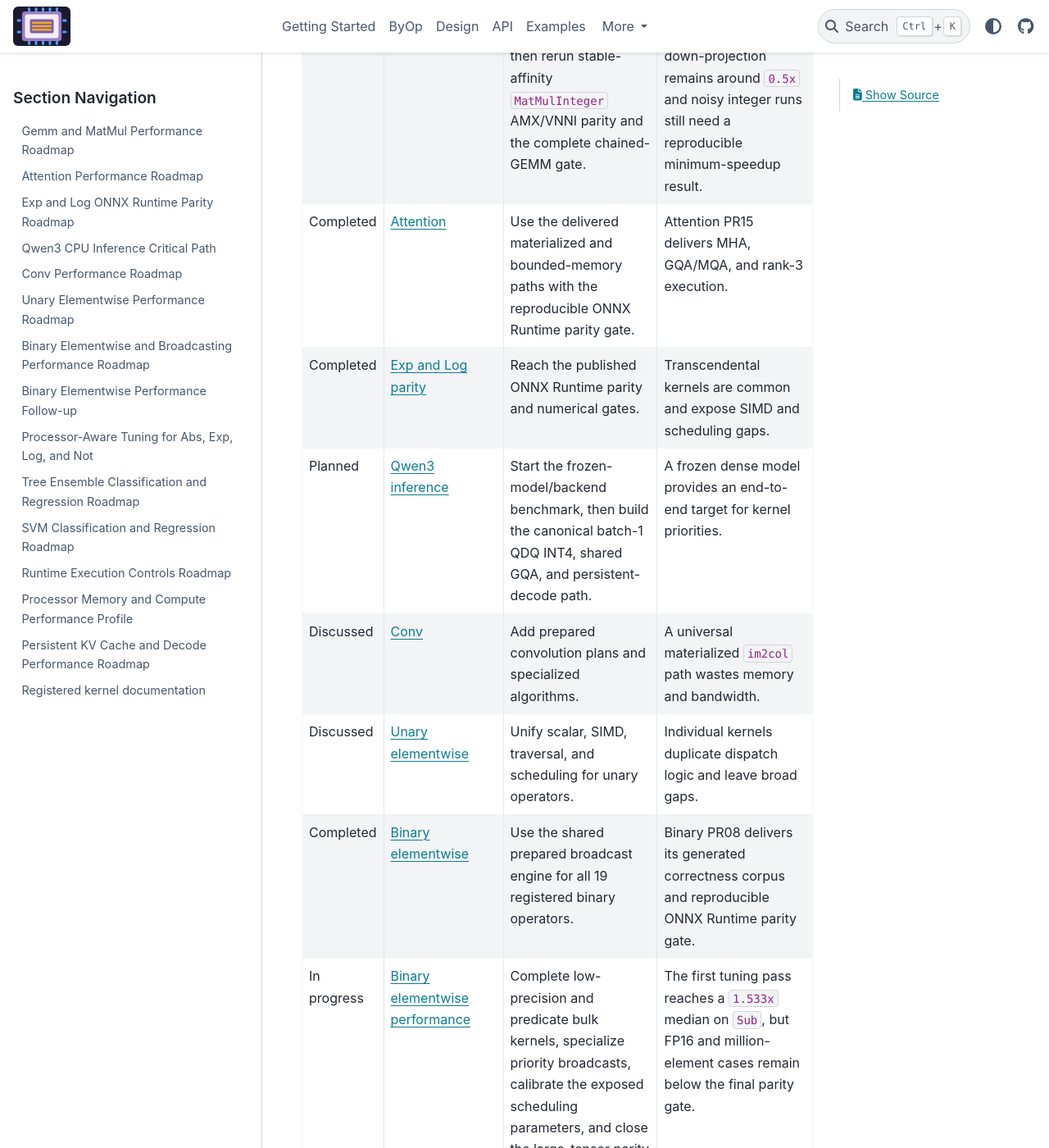
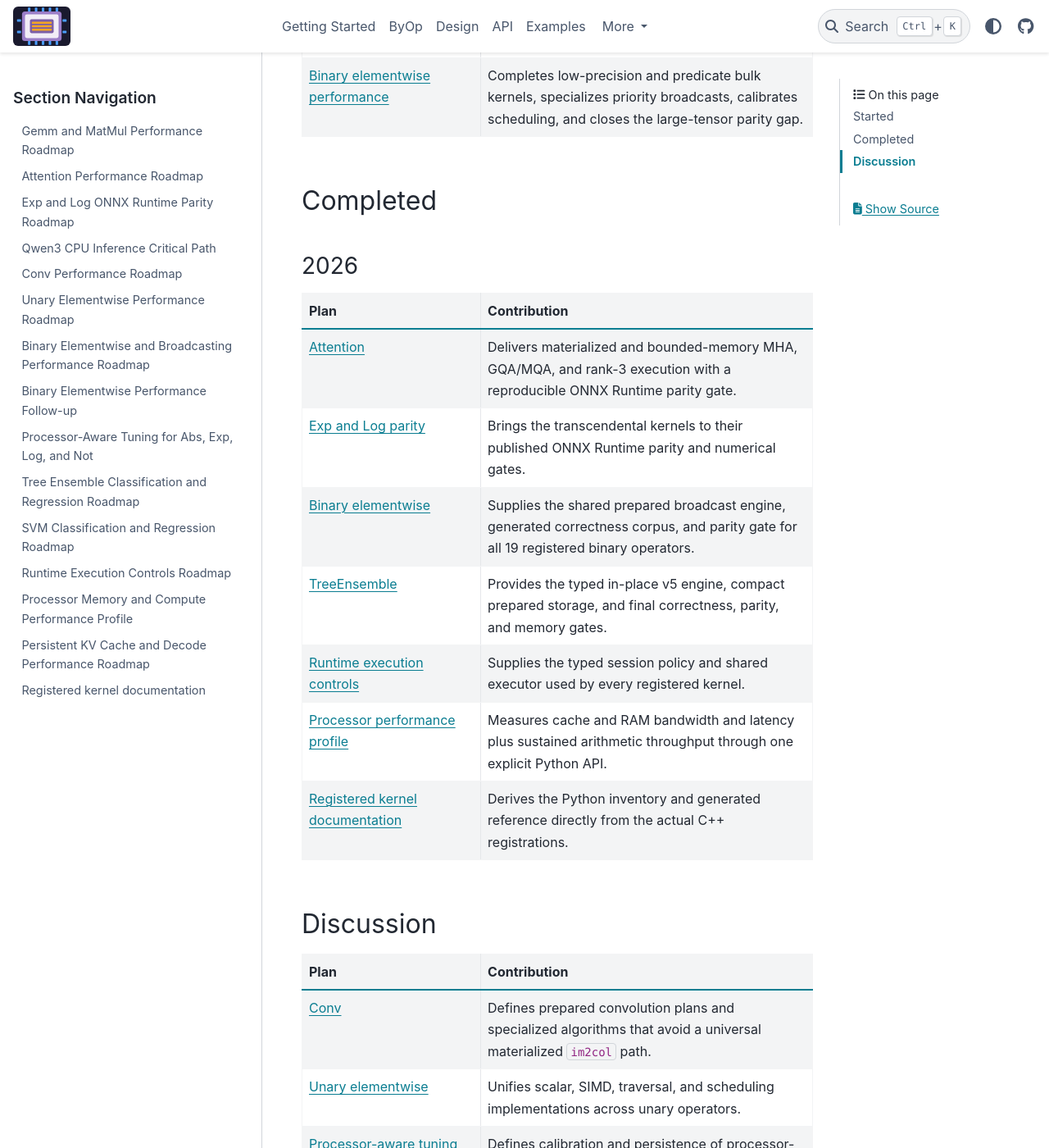
Before and after one commit to xadupre/onnx-light-cpu, a Sphinx documentation site: the page built from docs/next_steps/index.rst, in a window 1280 px wide and 1400 px high, scrolled down 553 px. Shown: the whole window at 82% size. Built offline with Sphinx 7.4.7 and the PyData theme 0.15.4, drawn with Linux system fonts in a browser that asks for light colours; pages that are not in the unit, such as notebooks, are missing from menus; some of the changed text lies outside the part shown.

Commit message:
Reorganize the Next Steps index by status
Group plans into Started, Completed, and Discussion sections and simplify each table to its plan and contribution.

Co-authored-by: Copilot <223556219+Copilot@users.noreply.github.com>

```diff
--- a/docs/next_steps/index.rst
+++ b/docs/next_steps/index.rst
@@ -5,14 +5,6 @@ Next Steps
 
 Performance roadmaps for the kernels that ``onnx-light-cpu`` plans to
 optimize next.
-
-Use the search field to filter by status or text, and select a column heading
-to sort the table.
-
-``Completed`` means every roadmap gate is delivered. ``In progress`` means
-implementation or a final gate remains active. ``Planned`` means the contract
-is implementation-ready but work has not started. ``Discussed`` means the
-roadmap is not implementation-ready and no implementation is active.
 
 .. toctree::
     :maxdepth: 1
@@ -34,91 +26,89 @@ roadmap is not implementation-ready and no implementation is active.
     2026/2026_08_kv_cache
     2026/2026_08_registered_kernel_documentation
 
+Started
+-------
+
 .. list-table::
     :header-rows: 1
-    :widths: 12 24 32 32
+    :widths: 35 65
     :class: sphinx-datatable
 
-    * - Status
-      - Next step
-      - Planned work
-      - Why
-    * - In progress
-      - :doc:`Gemm and MatMul <2026/2026_08_gemm_matmul>`
-      - Close the remaining transformer down-projection GEMM gap, then rerun
+    * - Plan
+      - Contribution
+    * - :doc:`Gemm and MatMul <2026/2026_08_gemm_matmul>`
+      - Closes the remaining transformer down-projection GEMM gap, then reruns
         stable-affinity ``MatMulInteger`` AMX/VNNI parity and the complete
         chained-GEMM gate.
-      - Up-projection and most integer shapes are near parity, but
-        down-projection remains around ``0.5x`` and noisy integer runs still
-        need a reproducible minimum-speedup result.
-    * - Completed
-      - :doc:`Attention <2026/2026_08_attention>`
-      - Use the delivered materialized and bounded-memory paths with the
-        reproducible ONNX Runtime parity gate.
-      - Attention PR15 delivers MHA, GQA/MQA, and rank-3 execution.
-    * - Completed
-      - :doc:`Exp and Log parity <2026/2026_08_exp_log_parity>`
-      - Reach the published ONNX Runtime parity and numerical gates.
-      - Transcendental kernels are common and expose SIMD and scheduling gaps.
-    * - Planned
-      - :doc:`Qwen3 inference <2026/2026_08_qwen3_inference>`
-      - Start the frozen-model/backend benchmark, then build the canonical
-        batch-1 QDQ INT4, shared GQA, and persistent-decode path.
-      - A frozen dense model provides an end-to-end target for kernel priorities.
-    * - Discussed
-      - :doc:`Conv <2026/2026_08_conv>`
-      - Add prepared convolution plans and specialized algorithms.
-      - A universal materialized ``im2col`` path wastes memory and bandwidth.
-    * - Discussed
-      - :doc:`Unary elementwise <2026/2026_08_unary_elementwise>`
-      - Unify scalar, SIMD, traversal, and scheduling for unary operators.
-      - Individual kernels duplicate dispatch logic and leave broad gaps.
-    * - Completed
-      - :doc:`Binary elementwise <2026/2026_08_binary_elementwise>`
-      - Use the shared prepared broadcast engine for all 19 registered binary
-        operators.
-      - Binary PR08 delivers its generated correctness corpus and reproducible
-        ONNX Runtime parity gate.
-    * - In progress
-      - :doc:`Binary elementwise performance
+    * - :doc:`Qwen3 inference <2026/2026_08_qwen3_inference>`
+      - Establishes a frozen end-to-end model benchmark, then builds the
+        canonical batch-1 QDQ INT4, shared GQA, and persistent-decode path.
+    * - :doc:`Binary elementwise performance
         <2026/2026_08_binary_elementwise_performance>`
-      - Complete low-precision and predicate bulk kernels, specialize priority
-        broadcasts, calibrate the exposed scheduling parameters, and close the
+      - Completes low-precision and predicate bulk kernels, specializes
+        priority broadcasts, calibrates scheduling, and closes the
         large-tensor parity gap.
-      - The first tuning pass reaches a ``1.533x`` median on ``Sub``, but FP16
-        and million-element cases remain below the final parity gate.
-    * - Discussed
-      - :doc:`Processor-aware tuning <2026/2026_08_elementwise_kernel_tuning>`
-      - Calibrate and persist processor-specific elementwise thresholds.
-      - Fixed worker limits and crossovers do not transfer across processors.
-    * - Completed
-      - :doc:`TreeEnsemble <2026/2026_08_tree_ensemble>`
-      - Keep the typed in-place v5 engine, 24-byte runtime nodes, compact
-        post-preparation storage, and final parity/memory gate validated against
-        the merged ``onnx-light`` executor.
-      - The complete corpus, backend suite, and stable-memory rerun pass against
-        ``onnx-light`` commit ``002ec2d4``.
-    * - Discussed
-      - :doc:`SVM <2026/2026_08_svm>`
-      - Add prepared SVM classification and regression kernels.
-      - ``onnx-light-cpu`` does not yet register optimized SVM operators.
-    * - Completed
-      - :doc:`Runtime execution controls <2026/2026_08_runtime_execution_controls>`
-      - Use the typed session policy and executor for every registered kernel.
-      - A second CPU scheduler would invalidate runtime limits and diagnostics.
-    * - Completed
-      - :doc:`Processor performance profile <2026/2026_08_processor_performance_profile>`
-      - Measure effective L1/L2/L3/RAM bandwidth and latency plus sustained
-        arithmetic throughput through one explicit Python API.
-      - A measured machine profile supplies the cost model for Roofline
-        analysis, kernel tuning, and future optimal-transport GEMM planning.
-    * - Completed
-      - :doc:`Registered kernel documentation <2026/2026_08_registered_kernel_documentation>`
-      - Derive the Python inventory and generated reference from actual C++
-        registrations.
-      - Separate hard-coded lists and source scans become stale when kernels
-        change.
-    * - Discussed
-      - :doc:`Persistent KV cache <2026/2026_08_kv_cache>`
-      - Add mutable, paged, and optionally quantized cache storage.
-      - Copying complete past K/V tensors makes decode cost grow with context.
+
+Completed
+---------
+
+2026
+^^^^
+
+.. list-table::
+    :header-rows: 1
+    :widths: 35 65
+    :class: sphinx-datatable
+
+    * - Plan
+      - Contribution
+    * - :doc:`Attention <2026/2026_08_attention>`
+      - Delivers materialized and bounded-memory MHA, GQA/MQA, and rank-3
+        execution with a reproducible ONNX Runtime parity gate.
+    * - :doc:`Exp and Log parity <2026/2026_08_exp_log_parity>`
+      - Brings the transcendental kernels to their published ONNX Runtime
+        parity and numerical gates.
+    * - :doc:`Binary elementwise <2026/2026_08_binary_elementwise>`
+      - Supplies the shared prepared broadcast engine, generated correctness
+        corpus, and parity gate for all 19 registered binary operators.
+    * - :doc:`TreeEnsemble <2026/2026_08_tree_ensemble>`
+      - Provides the typed in-place v5 engine, compact prepared storage, and
+        final correctness, parity, and memory gates.
+    * - :doc:`Runtime execution controls
+        <2026/2026_08_runtime_execution_controls>`
+      - Supplies the typed session policy and shared executor used by every
+        registered kernel.
+    * - :doc:`Processor performance profile
+        <2026/2026_08_processor_performance_profile>`
+      - Measures cache and RAM bandwidth and latency plus sustained arithmetic
+        throughput through one explicit Python API.
+    * - :doc:`Registered kernel documentation
+        <2026/2026_08_registered_kernel_documentation>`
+      - Derives the Python inventory and generated reference directly from the
+        actual C++ registrations.
+
+Discussion
+----------
+
+.. list-table::
+    :header-rows: 1
+    :widths: 35 65
+    :class: sphinx-datatable
+
+    * - Plan
+      - Contribution
+    * - :doc:`Conv <2026/2026_08_conv>`
+      - Defines prepared convolution plans and specialized algorithms that
+        avoid a universal materialized ``im2col`` path.
+    * - :doc:`Unary elementwise <2026/2026_08_unary_elementwise>`
+      - Unifies scalar, SIMD, traversal, and scheduling implementations across
+        unary operators.
+    * - :doc:`Processor-aware tuning
+        <2026/2026_08_elementwise_kernel_tuning>`
+      - Defines calibration and persistence of processor-specific elementwise
+        thresholds.
+    * - :doc:`SVM <2026/2026_08_svm>`
+      - Defines prepared SVM classification and regression kernels.
+    * - :doc:`Persistent KV cache <2026/2026_08_kv_cache>`
+      - Defines mutable, paged, and optionally quantized cache storage that
+        avoids copying complete past K/V tensors during decode.
```
